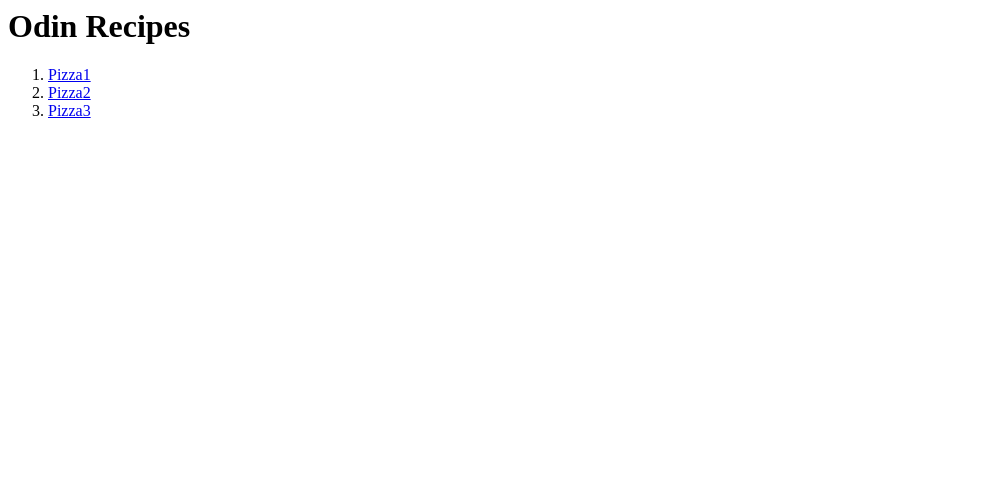
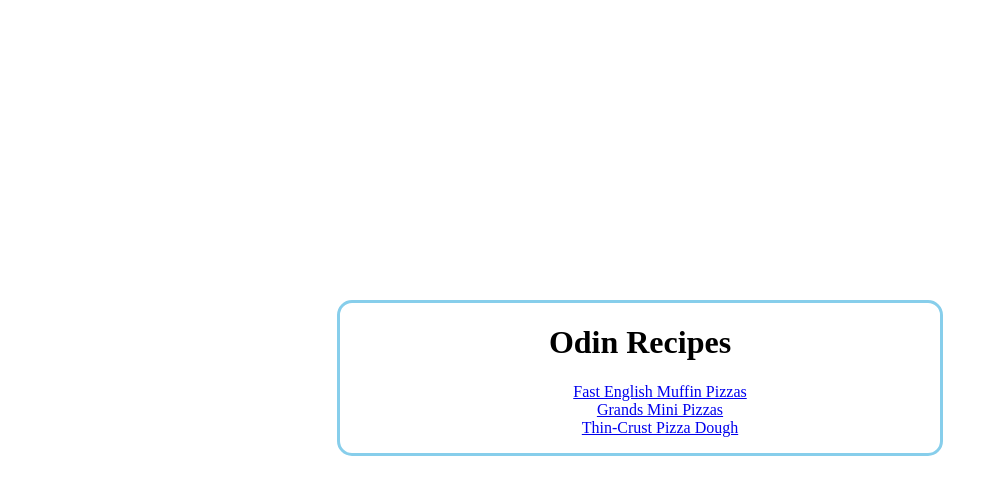
Before and after one commit to Gemperle-Student/odin-recipes, a plain HTML site: page index.html in a window 1280 px wide. Shown: the whole page, without its empty margins (0-997 px from the left). Drawn offline with Linux system fonts and the light colour scheme.

Commit message:
designing landing page

```diff
--- a/index.html
+++ b/index.html
@@ -4,11 +4,17 @@
         <title>PIZZA STORE <3</title>
         <meta charset="UTF-8">
         <meta name="viewport" content="width=device-width, initial-scale=1.0">
+        <link rel="stylesheet" href="styles.css">
     </head>
+    <body>
+    <div class="container">
     <h1>Odin Recipes</h1>
-    <ol>
-   <li> <a href="pizza1.html">Pizza1</a></li>
-   <li><a href="pizza2.html">Pizza2</a></li>
-   <li><a href="pizza3.html">Pizza3</a></li>
-</ol>
+    <ul>
+   <li><a href="pizza1.html">Fast English Muffin Pizzas</a></li>
+   <li><a href="pizza2.html">Grands Mini Pizzas</a></li>
+   <li><a href="pizza3.html">Thin-Crust Pizza Dough</a></li>
+</ul>
+</div>
+</div>
+</body>
     </html>
--- /dev/null
+++ b/styles.css
@@ -0,0 +1,12 @@
+.container {
+    max-width: 600px;
+    margin: 0 auto;
+    border: 3px solid skyblue;
+    text-align: center;
+    margin-top: 300px;
+    border-radius: 15px;
+}
+
+ul {
+    list-style: none;
+}
```
